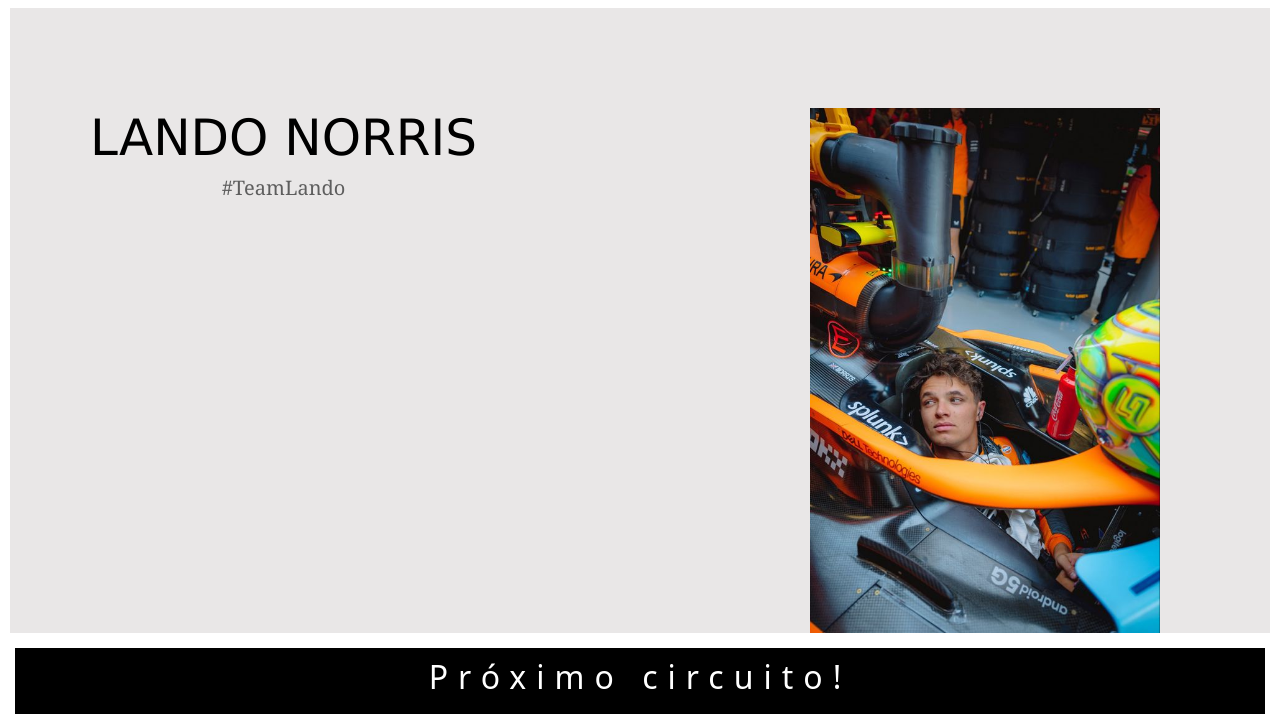
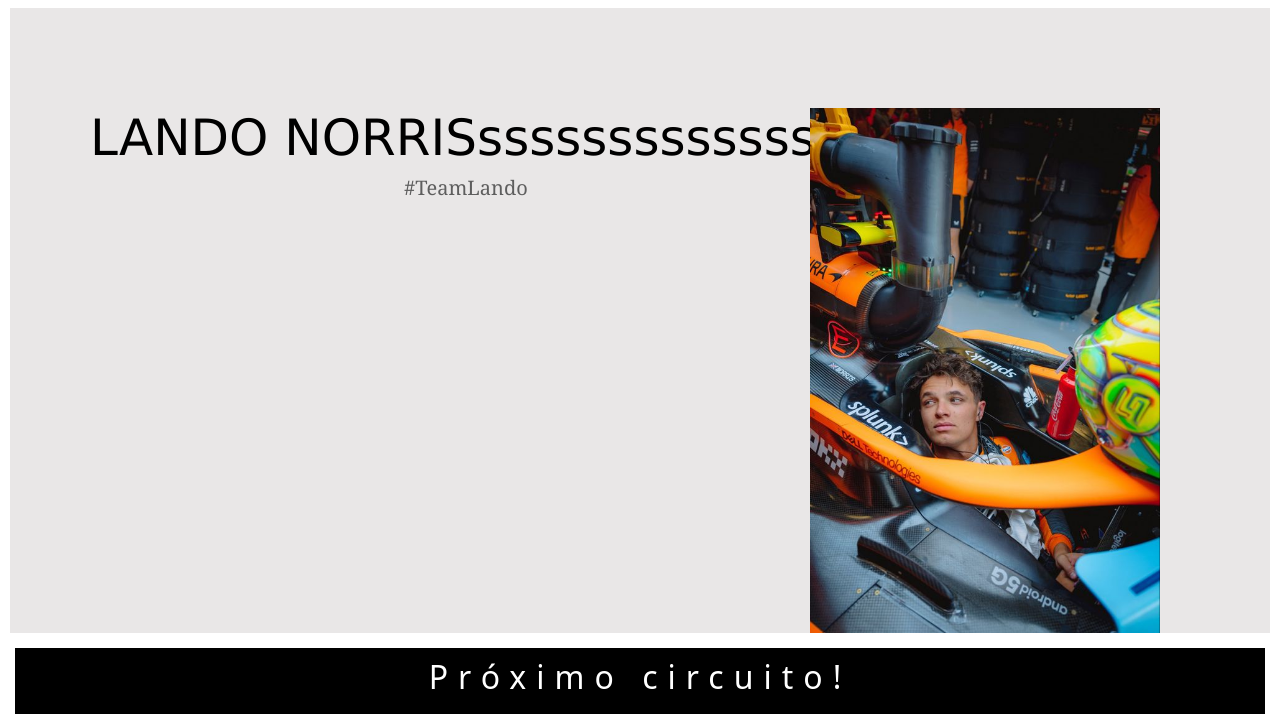
Before and after one commit to JulietaMigliorini/Fan-Page-Lando-Norris-by-JM, a plain HTML site: page index.html in a window 1280 px wide. Shown: the part 102-818 px from the top of the page. Drawn offline with nearby package versions, Linux system fonts and the light colour scheme.

Commit message:
modificamos para prueba

```diff
--- a/index.html
+++ b/index.html
@@ -40,7 +40,7 @@
 <!-- MAIN -->
 <main id="principal">
     <div>
-        <h1 class="tituloPrincipal">LANDO NORRIS</h1>
+        <h1 class="tituloPrincipal">LANDO NORRISssssssssssssss</h1>
         <h4 class="subtituloPrincipal">#TeamLando</h4>
         <img src="./imagenes/ln-home2.jpg">
     </div>
```
